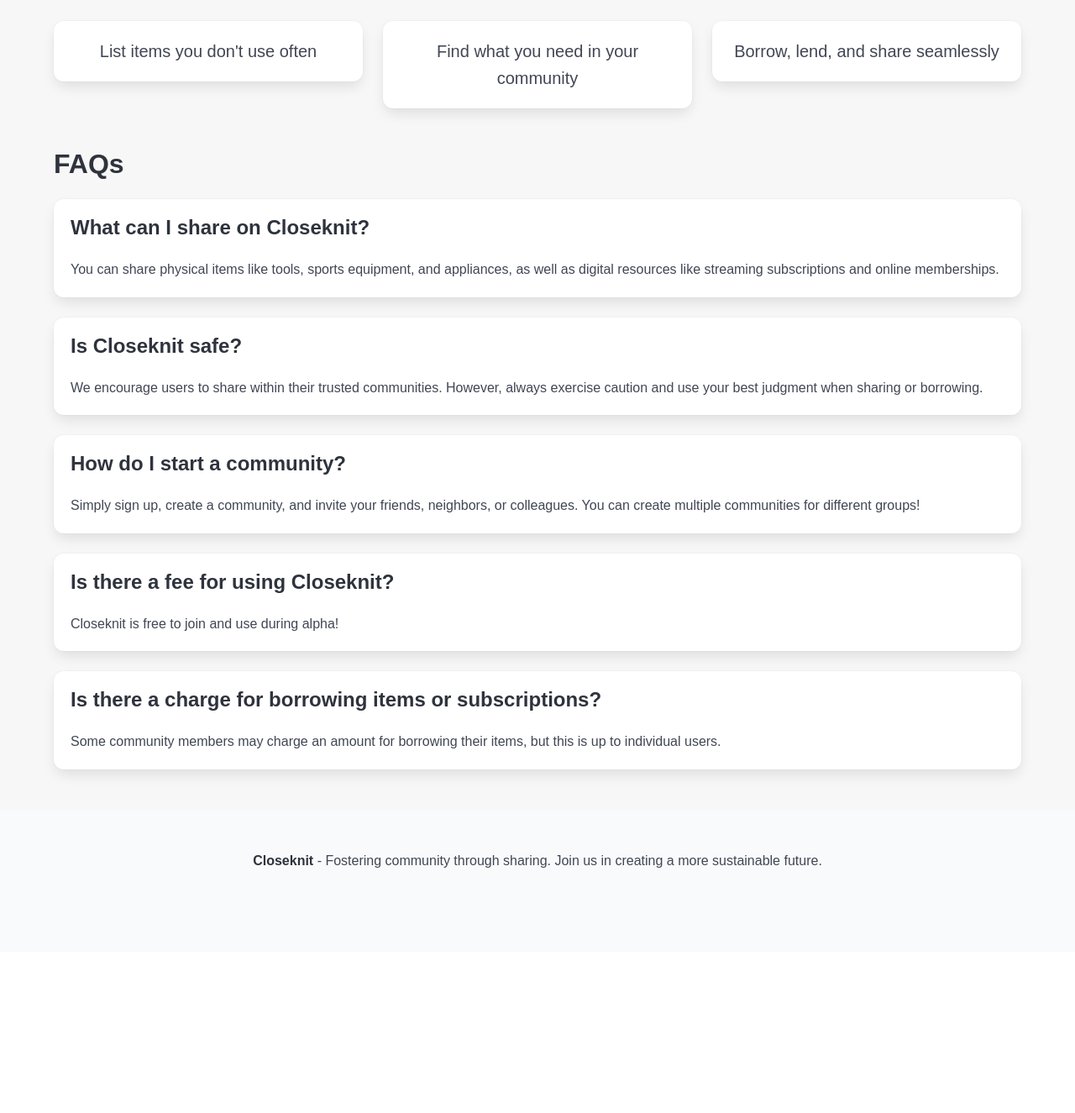
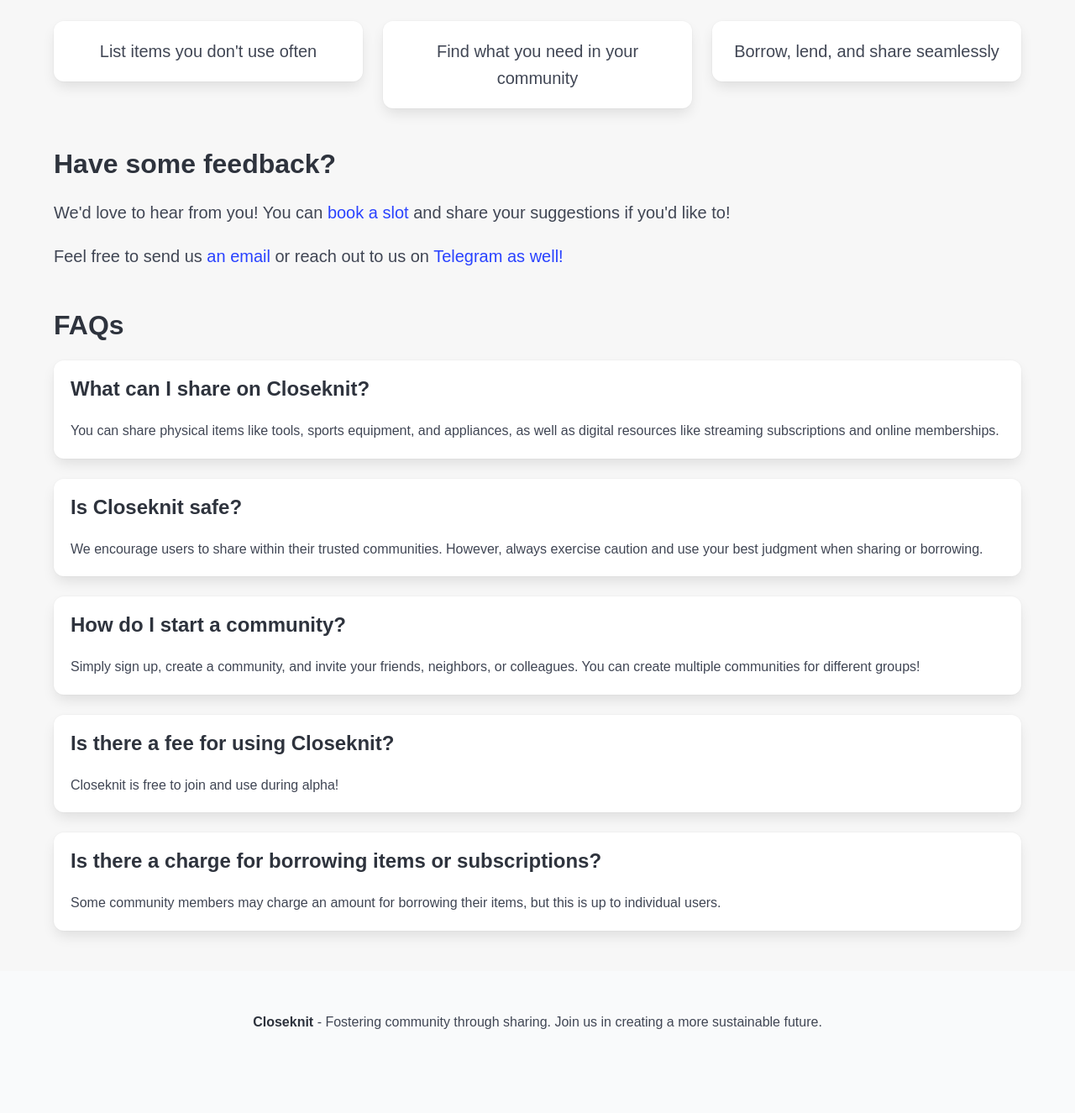
Before and after one commit to musadiqpeerzada/closeknit, a Django app: page /about in a window 1280 px wide. Shown: the part 554-1879 px from the top of the page at 84% size. Before the commit the page ends 1587 px from the top, so only its background shows below. Run offline with Django 5.2, Linux system fonts and the light colour scheme; some libraries are stand-ins or nearby versions; some web fonts are replaced.

Commit message:
add feedback to about.html

```diff
--- a/backend/templates/backend/about.html
+++ b/backend/templates/backend/about.html
@@ -48,6 +48,17 @@
             </div>
 
             <div class="content mt-6">
+                <h3 class="title is-3">Have some feedback?</h3>
+                <p class="is-size-5">We'd love to hear from you! You can <a href="https://cal.com/bharatkalluri">book a
+                    slot</a> and share your
+                    suggestions if you'd
+                    like to!</p>
+                <p class="is-size-5">Feel free to send us <a href="mailto:bharatkalluri@pm.me"> an
+                    email</a> or reach out to us on
+                    <a href="https://t.me/BharatKalluri">Telegram as well!</a></p>
+            </div>
+
+            <div class="content mt-6">
                 <h3 class="title is-3">FAQs</h3>
                 <div class="box">
                     <h4 class="title is-4">What can I share on Closeknit?</h4>
```
